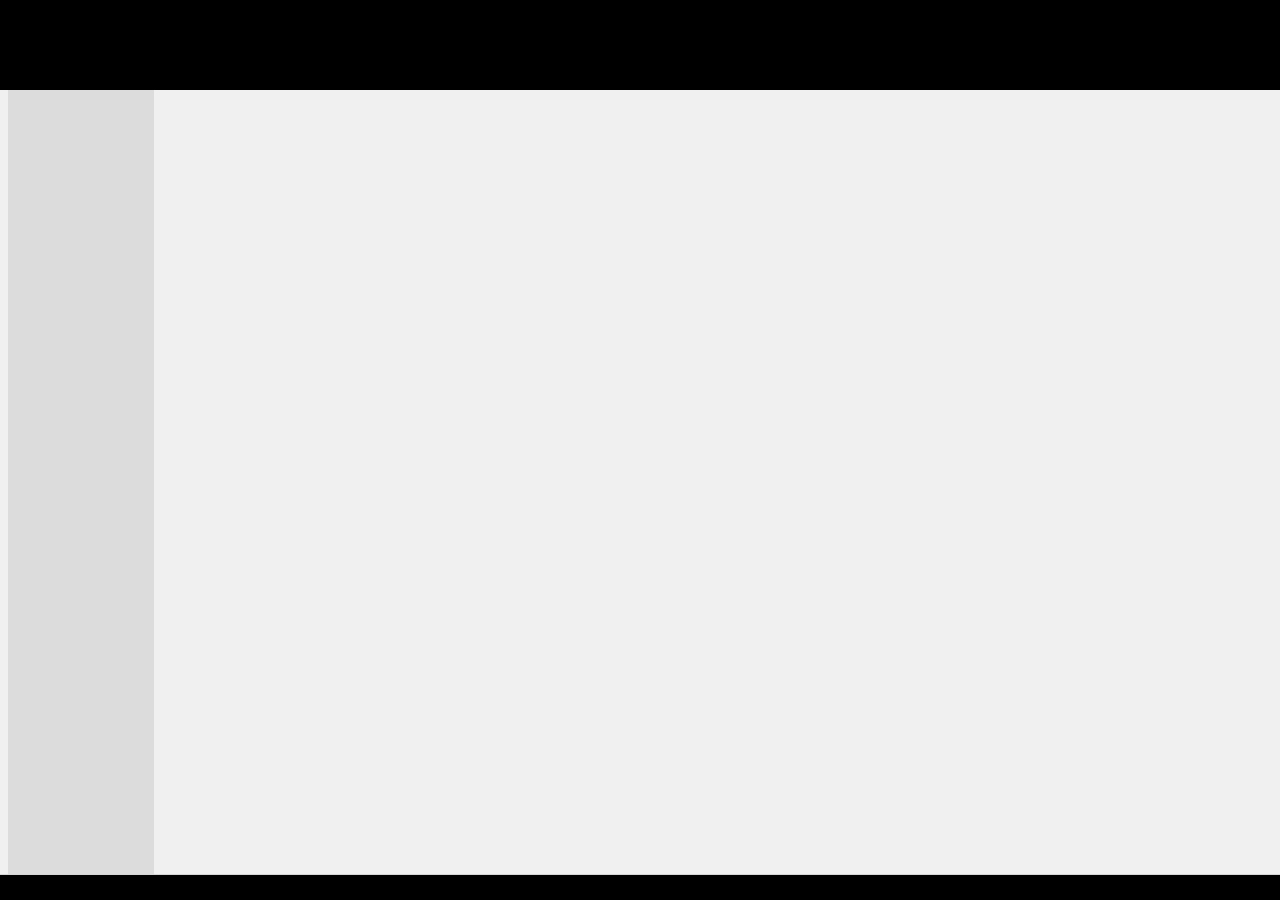
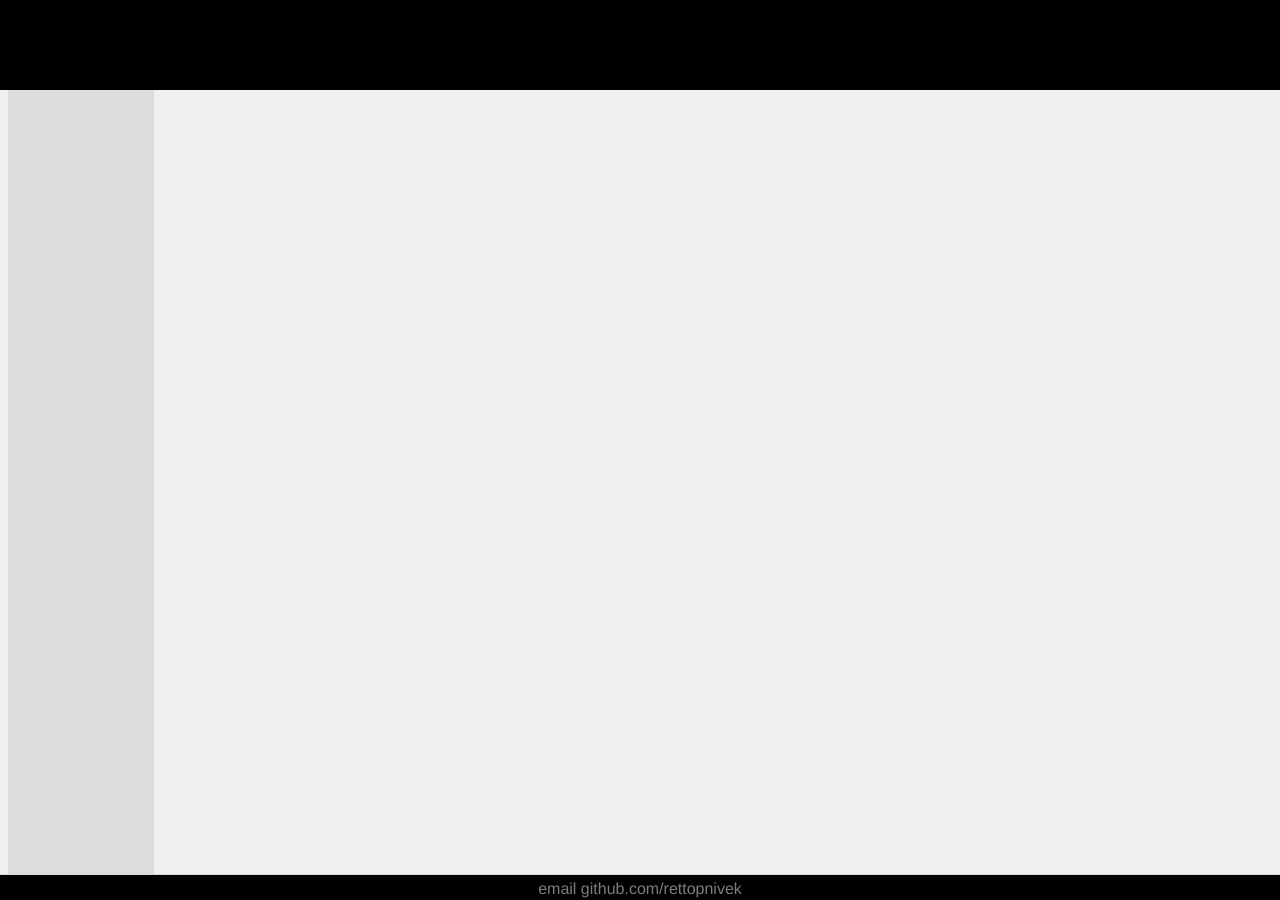
Before and after one commit to rettopnivek/rettopnivek.github.io, a Jekyll site: the page built from index.md, in a window 1280 px wide and 900 px high, scrolled down 622 px. Built offline with Jekyll 4.4.1, drawn with Linux system fonts in a browser that asks for light colours.

```diff
--- a/_layouts/default.html
+++ b/_layouts/default.html
@@ -26,7 +26,7 @@
                 </div>
                 <div id="footer">
                 	<!-- border-top: 1px solid #d5d5d5; -->
-	        	<p> <li><a href="mailto:kevin.w.potter@gmail.com">email</a> &nbsp;&nbsp;&nbsp;&nbsp;&nbsp; <a href="https://github.com/rettopnivek">github.com/rettopnivek</a></li> </p>
+	        	<li><a href="mailto:kevin.w.potter@gmail.com">email</a> <a href="https://github.com/rettopnivek">github.com/rettopnivek</a></li>
                 </div>
         </body>
 </html>
```
